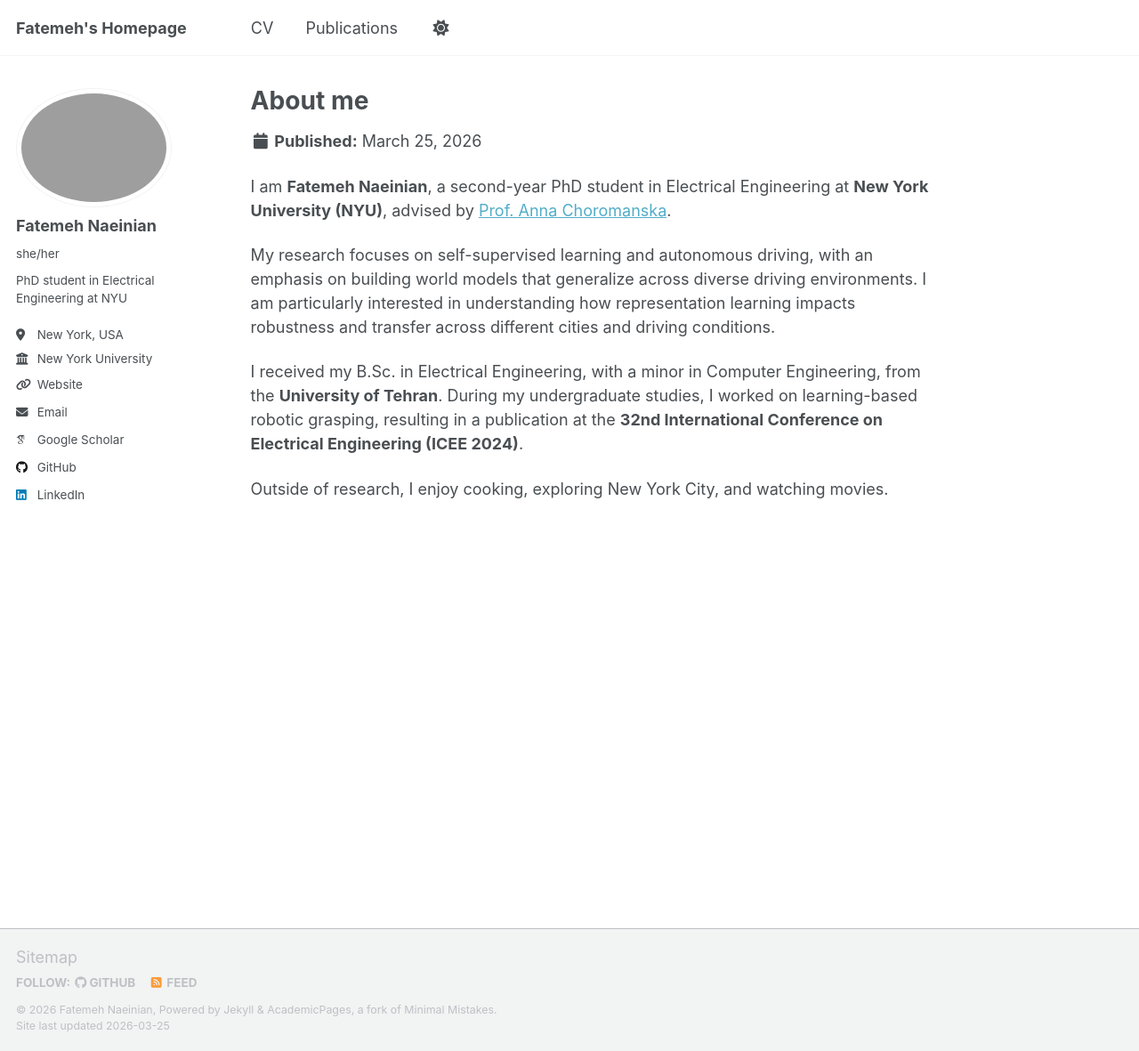
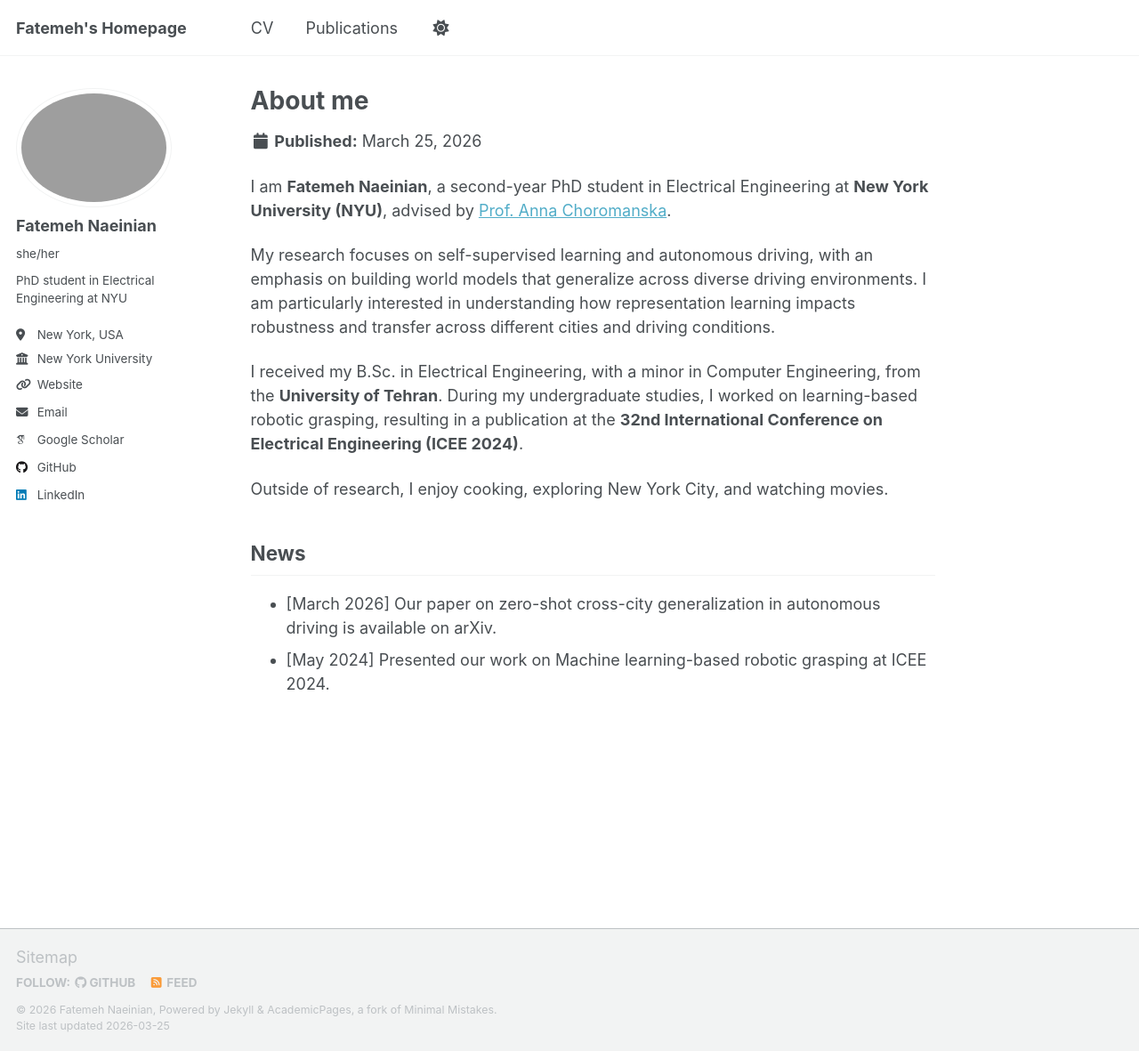
Before and after one commit to FatemehNaeinian/FatemehNaeinian.github.io, a Jekyll site: the page built from _pages/about.md, in a window 1280 px wide and 1181 px high. Shown: the whole window at 89% size. Built offline with Jekyll 4.4.1, drawn with Linux system fonts in a browser that asks for light colours; some web fonts are replaced; a script that is not in the unit is left out.

Commit message:
Update about.md with news section
Added recent news updates about publications and presentations.

```diff
--- a/_pages/about.md
+++ b/_pages/about.md
@@ -11,3 +11,9 @@ My research focuses on self-supervised learning and autonomous driving, with an
 I received my B.Sc. in Electrical Engineering, with a minor in Computer Engineering, from the **University of Tehran**. During my undergraduate studies, I worked on learning-based robotic grasping, resulting in a publication at the **32nd International Conference on Electrical Engineering (ICEE 2024)**.
 
 Outside of research, I enjoy cooking, exploring New York City, and watching movies.
+
+
+## News
+
+- [March 2026] Our paper on zero-shot cross-city generalization in autonomous driving is available on arXiv.
+- [May 2024] Presented our work on Machine learning-based robotic grasping at ICEE 2024.
```
